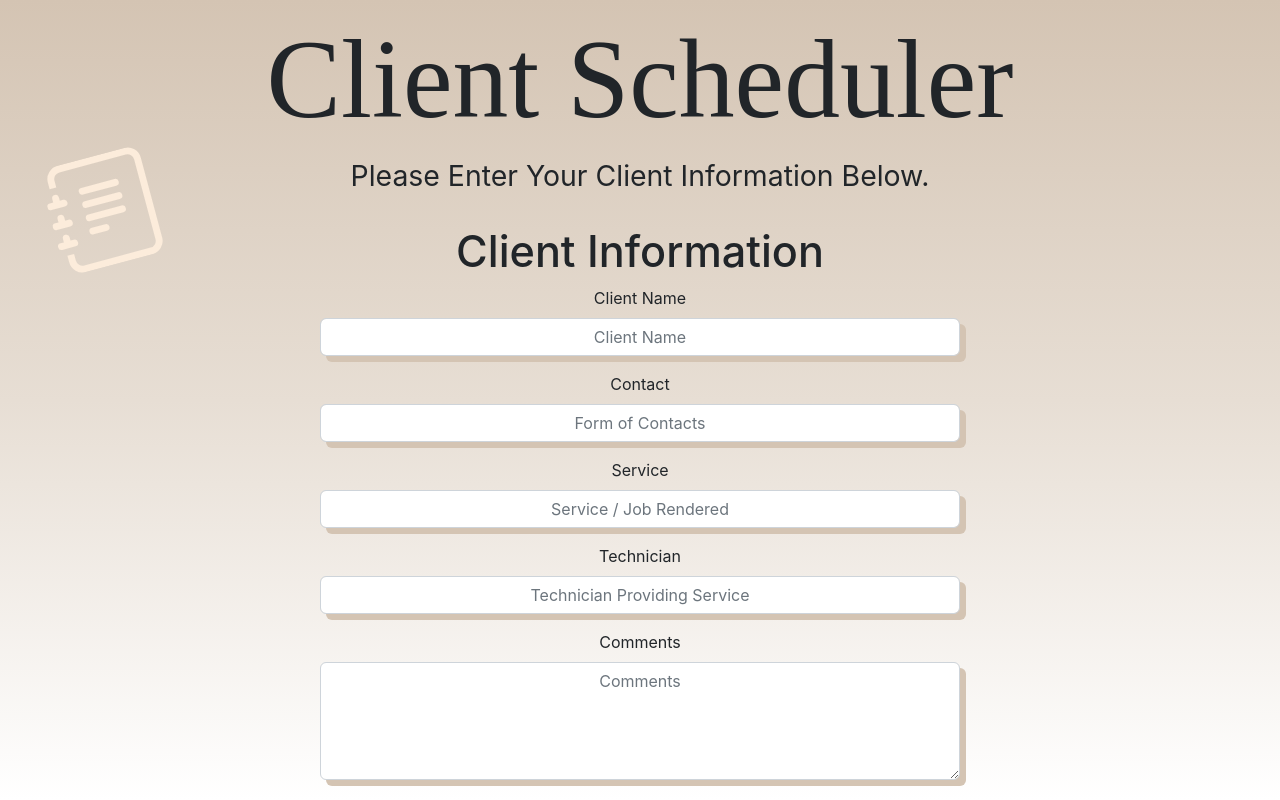
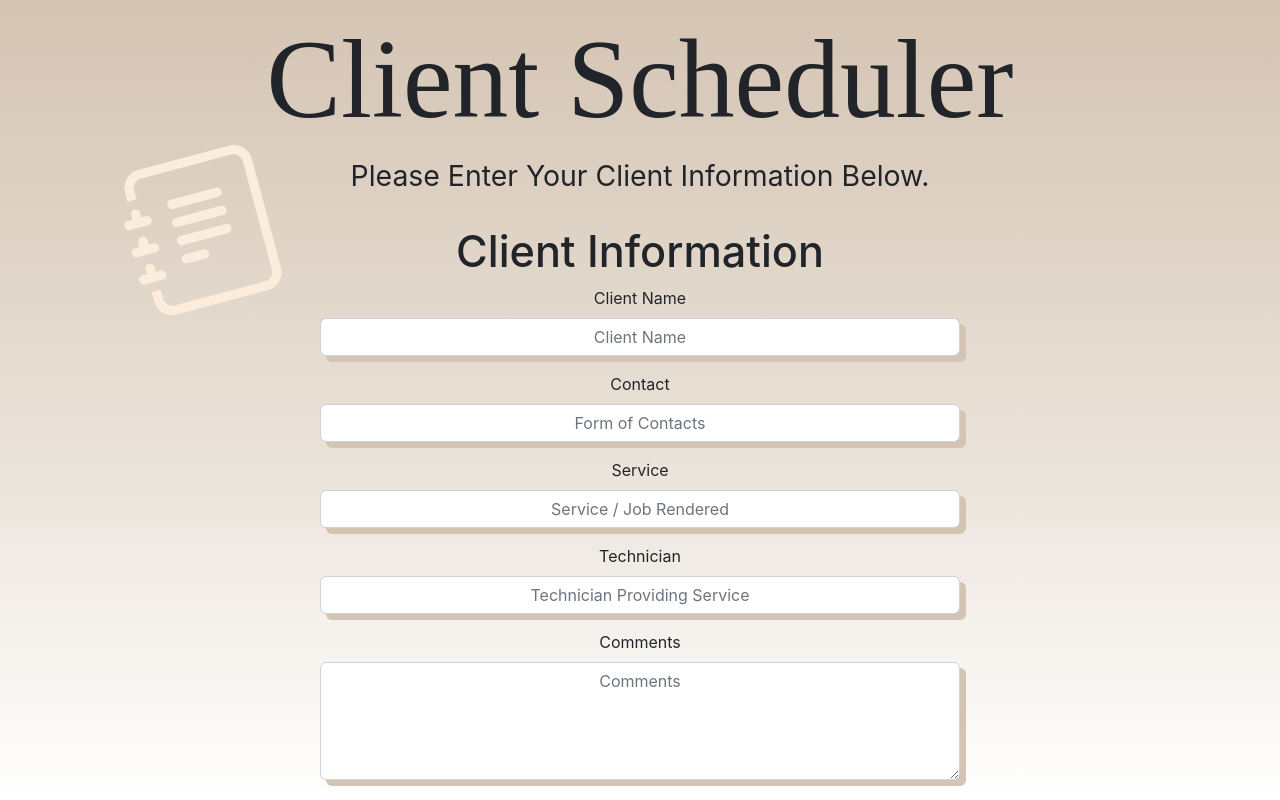
Before and after one commit to cLosDevelopments/client-app, a React (Create React App) app: page / in a window 1280 px wide. Shown: the top 800 px of the page. Built offline with nearby package versions, Linux system fonts and the light colour scheme.

Commit message:
minor change

```diff
--- a/src/App.css
+++ b/src/App.css
@@ -47,7 +47,7 @@ body,
   box-shadow: 6px 6px rgb(212, 196, 179);
 }
 
-.Intro, .Client-Info {
+.Intro, .Client-Info, .form-control {
   position: relative;
 }
 
@@ -105,7 +105,7 @@ a {
 
 .book-background-img {
   position: absolute;
-  left: 50px;
+  left: 10%;
   transform: rotate(-15deg);
   color: rgb(252, 236, 219);
 }
--- a/src/Components/Header/Header.jsx
+++ b/src/Components/Header/Header.jsx
@@ -4,7 +4,7 @@ export default function Header() {
   return (
     <div>
       <section className="background-images">
-        <svg xmlns="http://www.w3.org/2000/svg" width="110" height="110" fill="currentColor" className="bi bi-journal-text book-background-img" viewBox="0 0 16 16">
+        <svg xmlns="http://www.w3.org/2000/svg" width="150" height="150" fill="currentColor" className="bi bi-journal-text book-background-img" viewBox="0 0 16 16">
           <path d="M5 10.5a.5.5 0 0 1 .5-.5h2a.5.5 0 0 1 0 1h-2a.5.5 0 0 1-.5-.5zm0-2a.5.5 0 0 1 .5-.5h5a.5.5 0 0 1 0 1h-5a.5.5 0 0 1-.5-.5zm0-2a.5.5 0 0 1 .5-.5h5a.5.5 0 0 1 0 1h-5a.5.5 0 0 1-.5-.5zm0-2a.5.5 0 0 1 .5-.5h5a.5.5 0 0 1 0 1h-5a.5.5 0 0 1-.5-.5z"/>
           <path d="M3 0h10a2 2 0 0 1 2 2v12a2 2 0 0 1-2 2H3a2 2 0 0 1-2-2v-1h1v1a1 1 0 0 0 1 1h10a1 1 0 0 0 1-1V2a1 1 0 0 0-1-1H3a1 1 0 0 0-1 1v1H1V2a2 2 0 0 1 2-2z"/>
           <path d="M1 5v-.5a.5.5 0 0 1 1 0V5h.5a.5.5 0 0 1 0 1h-2a.5.5 0 0 1 0-1H1zm0 3v-.5a.5.5 0 0 1 1 0V8h.5a.5.5 0 0 1 0 1h-2a.5.5 0 0 1 0-1H1zm0 3v-.5a.5.5 0 0 1 1 0v.5h.5a.5.5 0 0 1 0 1h-2a.5.5 0 0 1 0-1H1z"/>
```
Also changed, not shown: 1 other file (tests, documents, lock files or other folders).
